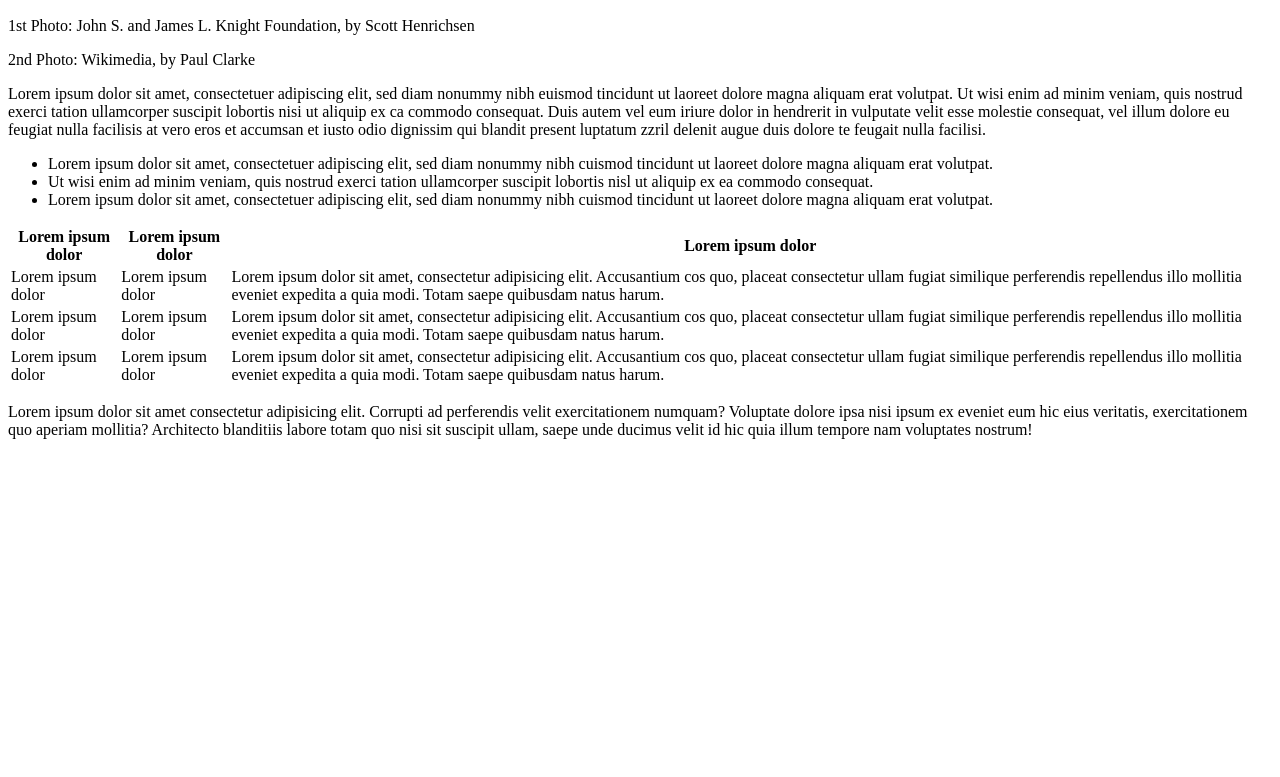
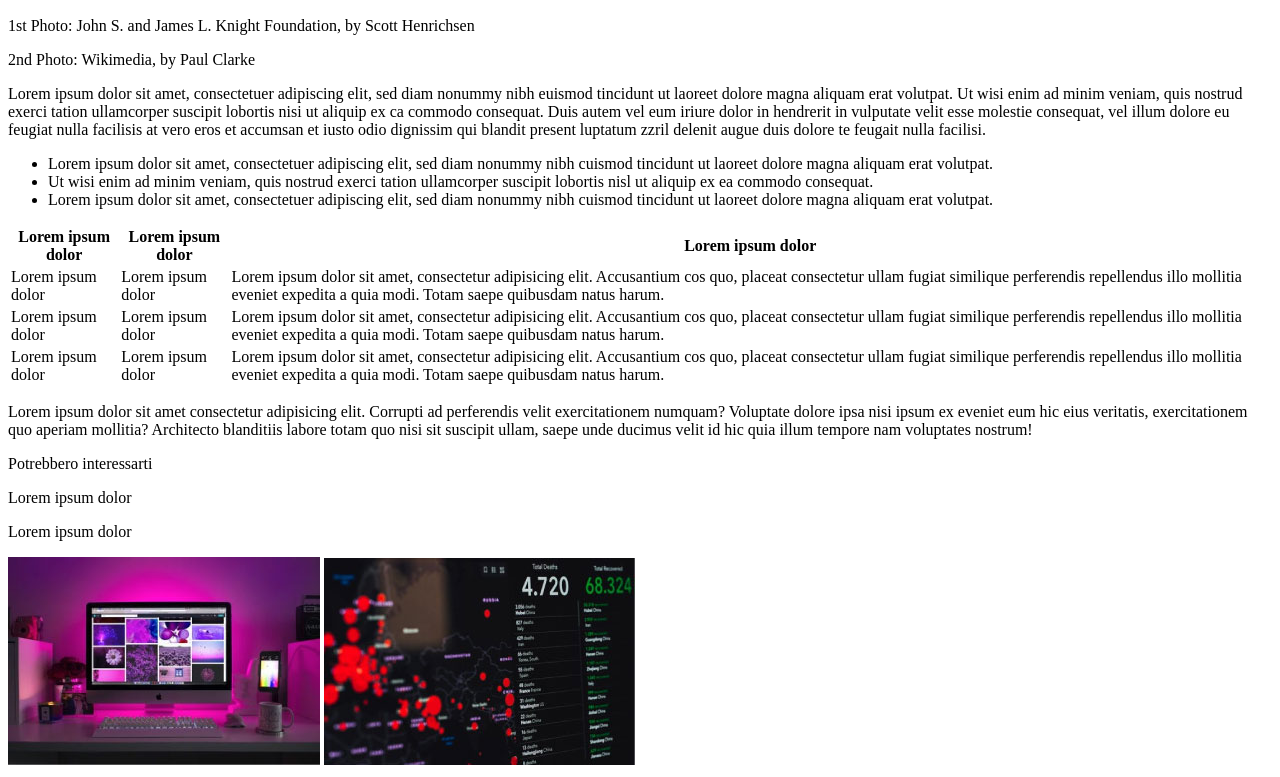
Before and after one commit to lorenzo-senettin/html-css-booleaner, a plain HTML site: page index.html in a window 1280 px wide. Shown: the part 1187-1964 px from the top of the page. Before the commit the page ends 1642 px from the top, so only its background shows below. Drawn offline with Linux system fonts and the light colour scheme.

Commit message:
Add section suggested articles

```diff
--- a/index.html
+++ b/index.html
@@ -117,6 +117,15 @@
             ullam, saepe unde ducimus velit id hic quia illum tempore nam
             voluptates nostrum!</p>
         <!-- table description -->
+
+        <div>
+            <p>Potrebbero interessarti</p>
+            <p>Lorem ipsum dolor</p>
+            <p>Lorem ipsum dolor</p>
+            <img src="./assets/img/monitor.jpg" alt="Lorem ipsum dolor article">
+            <img src="./assets/img/graph.jpg " alt="Lorem ipsum dolor article">
+        </div>
+
     </body>
 
 </html>
```
